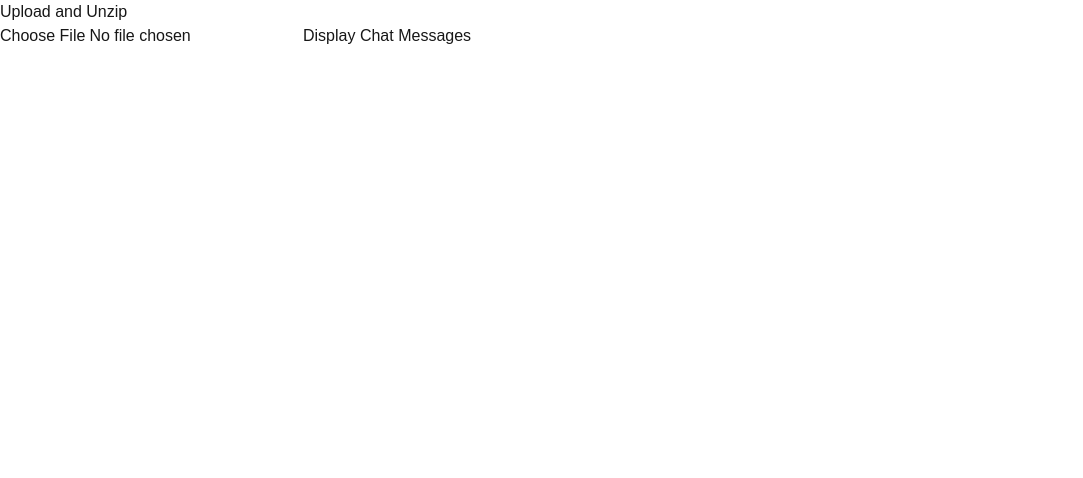
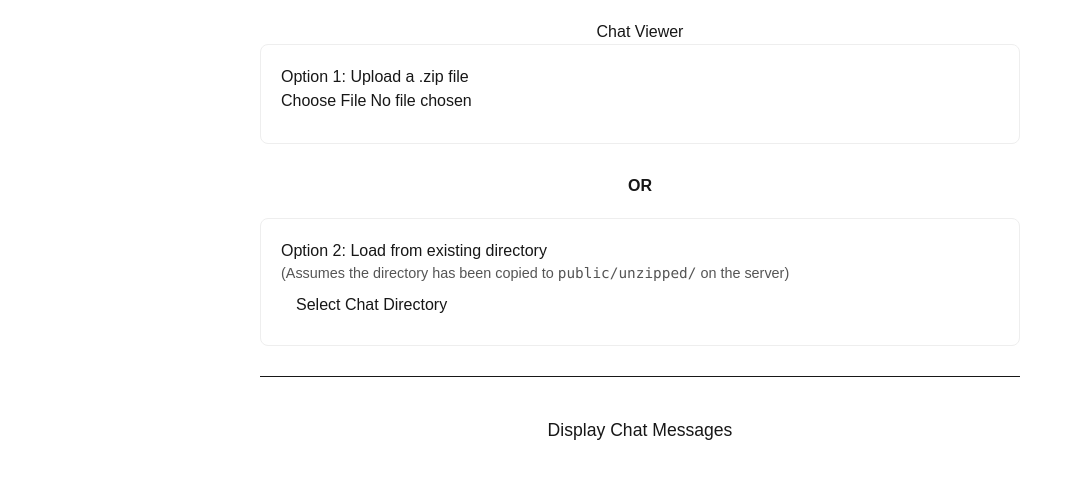
Before and after one commit to dhlee56/kakaochat-ultimate, a Next.js app: page / in a window 1280 px wide. Shown: the top 478 px of the page, without its empty margins (0-1083 px from the left). Built offline with nearby package versions, Linux system fonts and the light colour scheme.

Commit message:
copy chat directory & open it for large chat

```diff
--- a/src/app/page.tsx
+++ b/src/app/page.tsx
@@ -34,12 +34,6 @@ export default function Home() {
       const responseData = await response.json()
       setMessage(responseData.message)
       setFilePath(responseData.filePath)
-      console.log("api/upload responseData", responseData)
-      // if (response.ok) {
-      //   setMessage("File uploaded and unzipped successfully!");
-      // } else {
-      //   setMessage("Failed to upload or unzip the file.");
-      // }
     } catch (error) {
       console.error("Error uploading file:", error);
       setMessage("An error occurred during the upload.");
@@ -47,6 +41,10 @@ export default function Home() {
   };
 
   const handleDisplayMessages = async () => {
+    if (!fileName) {
+      setMessage("Please select a file or set a directory first.");
+      return;
+    }
     try {
       const response = await fetch(`/api/read-messages?fileName=${fileName}`);
       if (response.ok) {
@@ -61,15 +59,79 @@ export default function Home() {
     }
   };
 
+  const handleDirectorySelect = async (event: React.ChangeEvent<HTMLInputElement>) => {
+    const files = event.target.files;
+    if (!files || files.length === 0) {
+      setMessage("No directory selected or directory appears empty. Please ensure it's in public/unzipped/");
+      setFileName("");
+      setFilePath("");
+      event.target.value = ""; // Clear the input
+      return;
+    }
+
+    // All files in the list will share the same base directory in their webkitRelativePath.
+    // e.g., "selectedDir/file1.txt", "selectedDir/subdir/file2.txt"
+    const firstFile = files[0];
+    if (firstFile.webkitRelativePath) {
+      const pathParts = firstFile.webkitRelativePath.split('/');
+      const directoryName = pathParts[0];
+
+      if (!directoryName) {
+          setMessage("Could not determine directory name from selection.");
+          setFileName("");
+          setFilePath("");
+          return;
+      }
+
+      setFileName(directoryName);
+      setFilePath(`unzipped/${directoryName}`);
+      setMessage(`Directory "${directoryName}" selected. Assumed to be at public/unzipped/${directoryName}. Ready to display messages.`);
+    } else {
+      setMessage("Browser does not support directory path detection for this selection. Try a different browser or ensure the directory is not empty.");
+      setFileName("");
+      setFilePath("");
+    }
+    event.target.value = ""; // Clear the file input so the same directory can be selected again
+  };
   const areMessagesDisplayed = Object.keys(chatData.messages).length > 0;
 
   return (
-    <div>
+    <div style={{ padding: "20px", maxWidth: "800px", margin: "0 auto" }}>
       {!areMessagesDisplayed && (
         <>
-          <h1>Upload and Unzip</h1>
-          <input type="file" accept=".zip" onChange={handleFileUpload} />
-          <button onClick={handleDisplayMessages} disabled={!fileName}>
+          <h1 style={{ textAlign: "center" }}>Chat Viewer</h1>
+
+          <div style={{ marginBottom: "30px", padding: "20px", border: "1px solid #eee", borderRadius: "8px" }}>
+            <h2>Option 1: Upload a .zip file</h2>
+            <input type="file" accept=".zip" onChange={handleFileUpload} style={{ display: "block", marginBottom: "10px" }} />
+          </div>
+
+          <p style={{ textAlign: "center", margin: "20px 0", fontWeight: "bold" }}>OR</p>
+
+          <div style={{ marginBottom: "30px", padding: "20px", border: "1px solid #eee", borderRadius: "8px" }}>
+            <h2>Option 2: Load from existing directory</h2>
+            <p style={{ fontSize: "0.9em", color: "#555" }}>(Assumes the directory has been copied to <code>public/unzipped/</code> on the server)</p>
+            <input
+              type="file"
+              // @ts-ignore - webkitdirectory is a non-standard attribute
+              webkitdirectory=""
+              mozdirectory="" // For Firefox
+              directory=""    // Standard attempt, less supported for functionality
+              onChange={handleDirectorySelect}
+              style={{ display: "none" }} // Hide the actual input
+              id="directory-picker"
+            />
+            <button
+              onClick={() => document.getElementById('directory-picker')?.click()}
+              style={{ padding: "8px 15px" }}
+            >
+              Select Chat Directory
+            </button>
+          </div>
+
+          <hr style={{ margin: "30px 0" }} />
+
+          <button onClick={handleDisplayMessages} disabled={!fileName} style={{ padding: "10px 20px", fontSize: "1.1em", display: "block", margin: "0 auto 20px auto" }}>
             Display Chat Messages
           </button>
           {message && <p>{message}</p>}
@@ -77,17 +139,17 @@ export default function Home() {
       )}
 
       {fileName && !areMessagesDisplayed && (
-        <>
+        <div style={{ marginTop: "20px", padding: "15px", border: "1px dashed #ccc", borderRadius: "8px" }}>
+          <h3>Current Chat Selection:</h3>
           <div>
-            <h2>File Name:</h2>
-            <p>{fileName}</p>
+            <p><strong>Name:</strong> {fileName}</p>
           </div>
+          {filePath && (
             <div>
-            <h2>File Path:</h2>
-            <p>{filePath}</p>
+              <p><strong>Assumed Path:</strong> <code>{filePath}</code></p>
+            </div>
+          )}
         </div>
-        </>
-
       )}
 
       {areMessagesDisplayed && (
```
